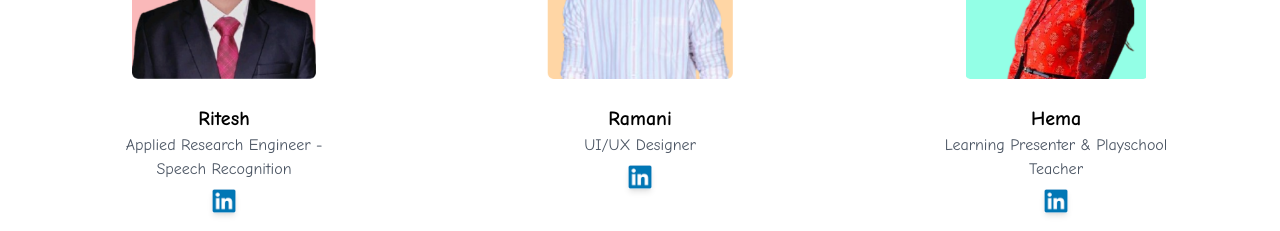
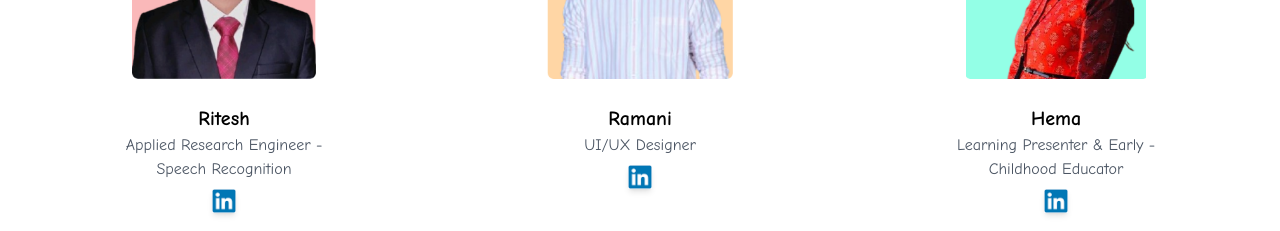
Before and after one commit to MimansaDeveloper/Mimansa-Play, a React (Vite) app in the folder frontend/: page / in a window 1280 px wide. Shown: the part 6440-6671 px from the top of the page. Built offline with nearby package versions, Linux system fonts and the light colour scheme.

Commit message:
Changed hema's role name

```diff
--- a/frontend/src/components/MobileTeamSection.jsx
+++ b/frontend/src/components/MobileTeamSection.jsx
@@ -347,7 +347,7 @@ function MobileTeamSection() {
             Hema
           </div>
           <div className="text-xs font-medium text-center text-stone-600 font-comic-neue">
-          Learning Presenter & Playschool Teacher
+          Learning Presenter & Early Childhood Educator
           </div>
           <a href="http://www.linkedin.com/in/sai-hema-abburu-09b04628" target="_blank" rel="noopener noreferrer">
           <img
--- a/frontend/src/pages/TeamSection.jsx
+++ b/frontend/src/pages/TeamSection.jsx
@@ -284,7 +284,7 @@ const TeamSection = () => {
 
             <h3 className="text-xl font-bold mt-4 font-comic-neue">Hema</h3>
             <p className="text-gray-600 text-center font-comic-neue">
-              Learning Presenter & Playschool <br /> Teacher
+              Learning Presenter & Early - <br />Childhood Educator
             </p>
             <a href="http://www.linkedin.com/in/sai-hema-abburu-09b04628" target="_blank" rel="noopener noreferrer">
             <img
```
